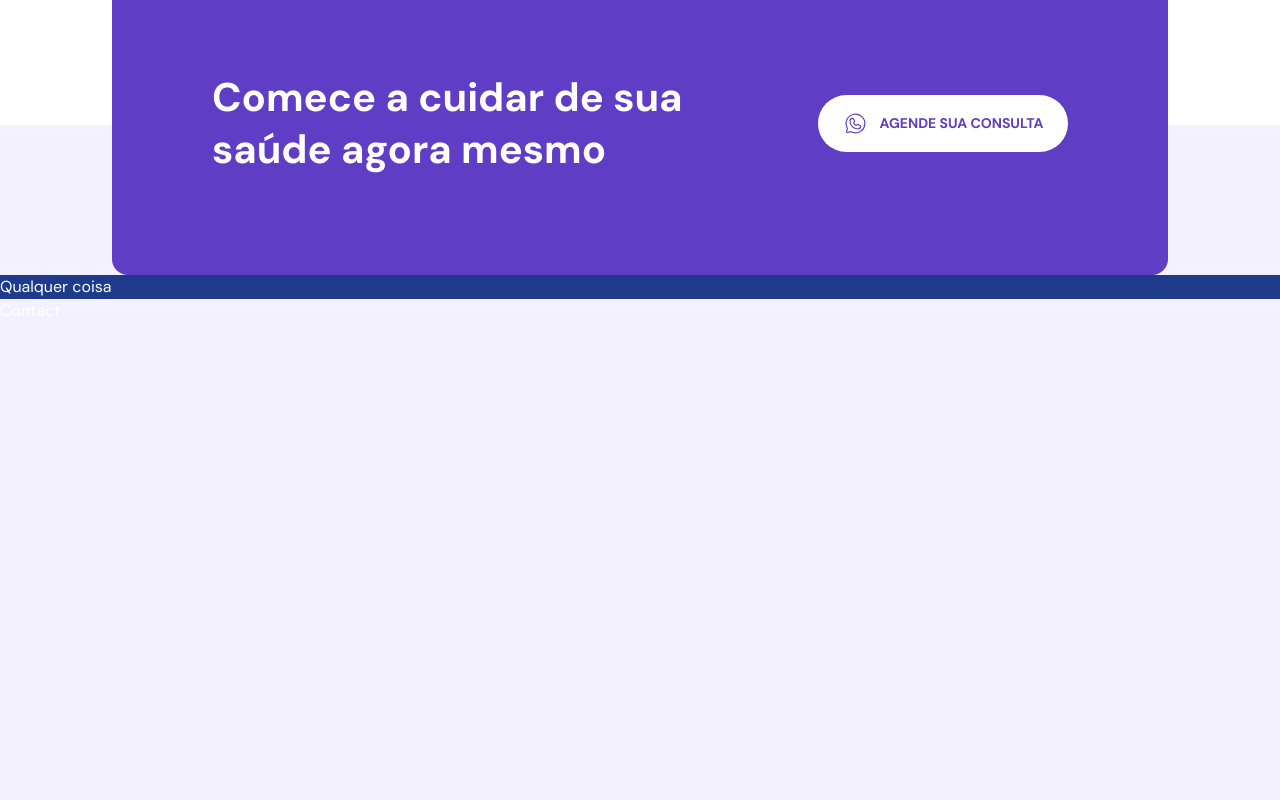
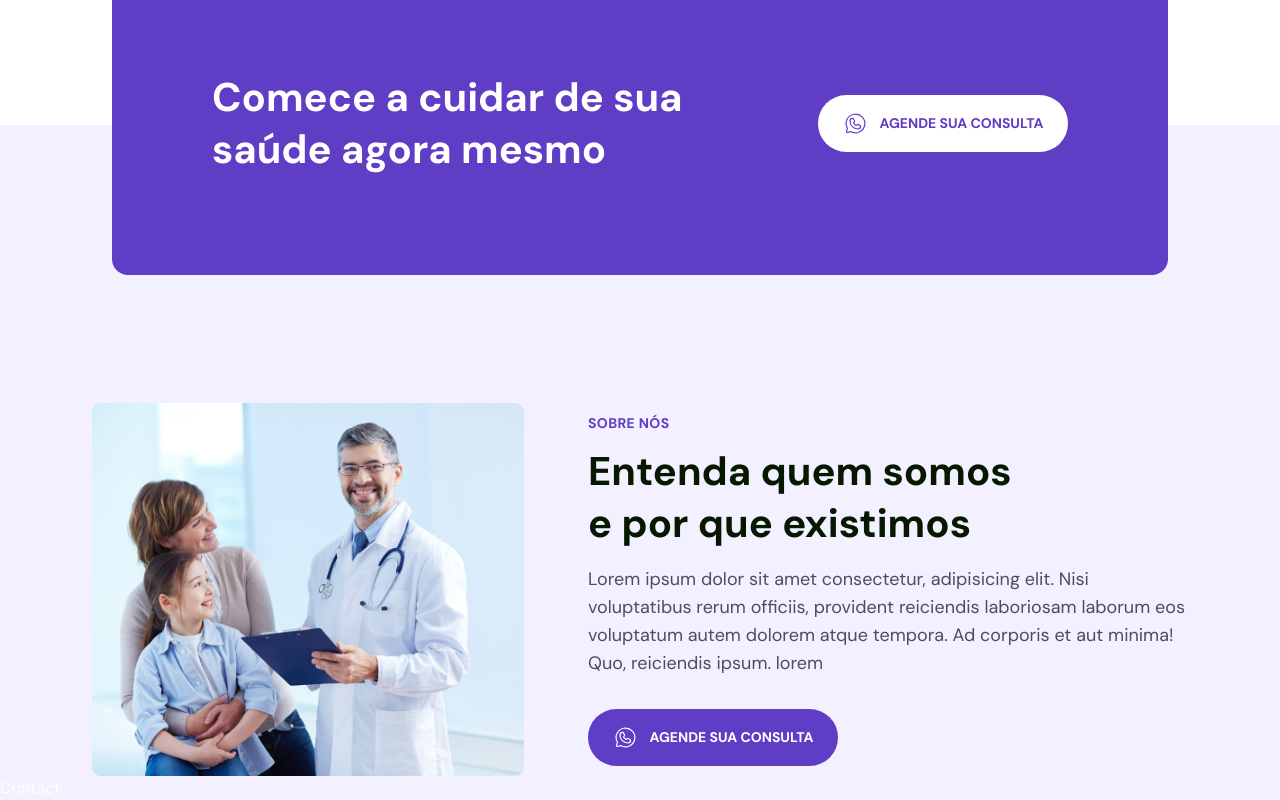
Before and after one commit to mateussk83/WebSite-Saigrene, a React (Vite) app: page / in a window 1280 px wide. Shown: the part 2382-3182 px from the top of the page. Before the commit the page ends 2705 px from the top, so only its background shows below. Built offline with nearby package versions, Linux system fonts and the light colour scheme.

Commit message:
feat: finished about html css

```diff
--- a/src/components/About.tsx
+++ b/src/components/About.tsx
@@ -1,5 +1,41 @@
+import { WhatsappLogo } from "phosphor-react";
+
 export function About() {
   return (
-    <h1 className="bg-blue-900">Qualquer coisa </h1>
+    <section id="home" className=" justify-center gap-16 flex items-center pt-[8rem]">
+      <div id="col-b">
+        <img
+          className="block w-[27rem] max-w-[100%] "
+          src="./src/assets/happy-doctors.png"
+          alt="Doutora Erica Luciana Garcia"
+        />
+      </div>
+      <div className="flex justify-center" id="wrapper">
+        <header className="">
+          <h4
+            className="text-blue-700 font-bold text-left text-[0.875rem] leading-snug w-[37.5rem] tracking-wide"
+          >SOBRE NÓS </h4>
+          <h1
+            className="text-gray-900 font-bold mt-3 text-[2.5rem] w-[27.5rem] leading-[52.08px] text-left"
+          >Entenda quem somos e por que existimos</h1>
+
+          <div
+            id="content"
+            className="mt-4 text-gray-700 font-normal text-lg leading-releaxed w-[37.5rem]"
+          >
+            <p>
+              Lorem ipsum dolor sit amet consectetur, adipisicing elit. Nisi voluptatibus rerum officiis, provident reiciendis laboriosam laborum eos voluptatum autem dolorem atque tempora. Ad corporis et aut minima! Quo, reiciendis ipsum.
+              lorem
+            </p>
+            <a
+              href="#"
+              className="bg-blue-700 uppercase font-bold gap-[0.75rem] text-white rounded-full text-sm py-[1rem] flex justify-center w-[250px] items-center mt-8">
+              <WhatsappLogo size={25} weight="light"/>
+              Agende sua Consulta
+            </a>
+          </div>
+        </header>
+      </div>
+    </section>
     )
 }
```
Also changed, not shown: src/assets/happy-doctors.png (added).
